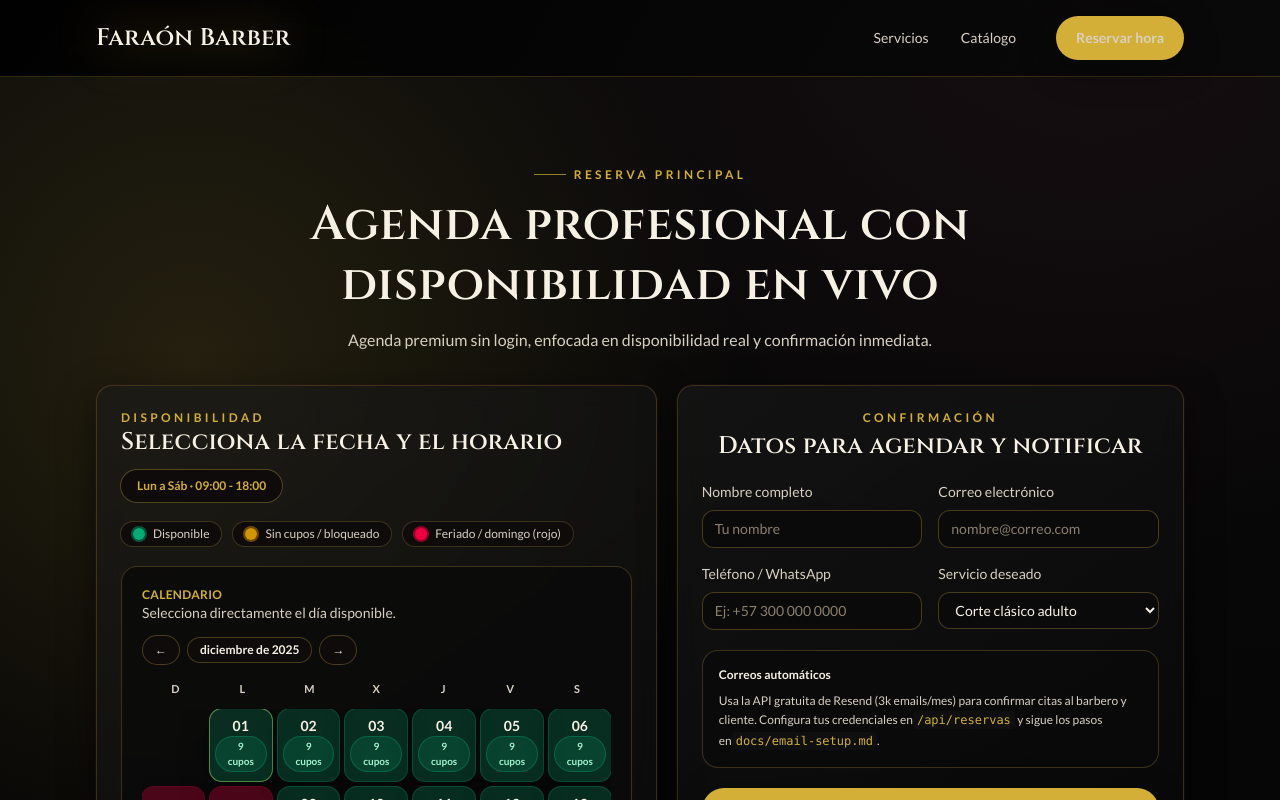
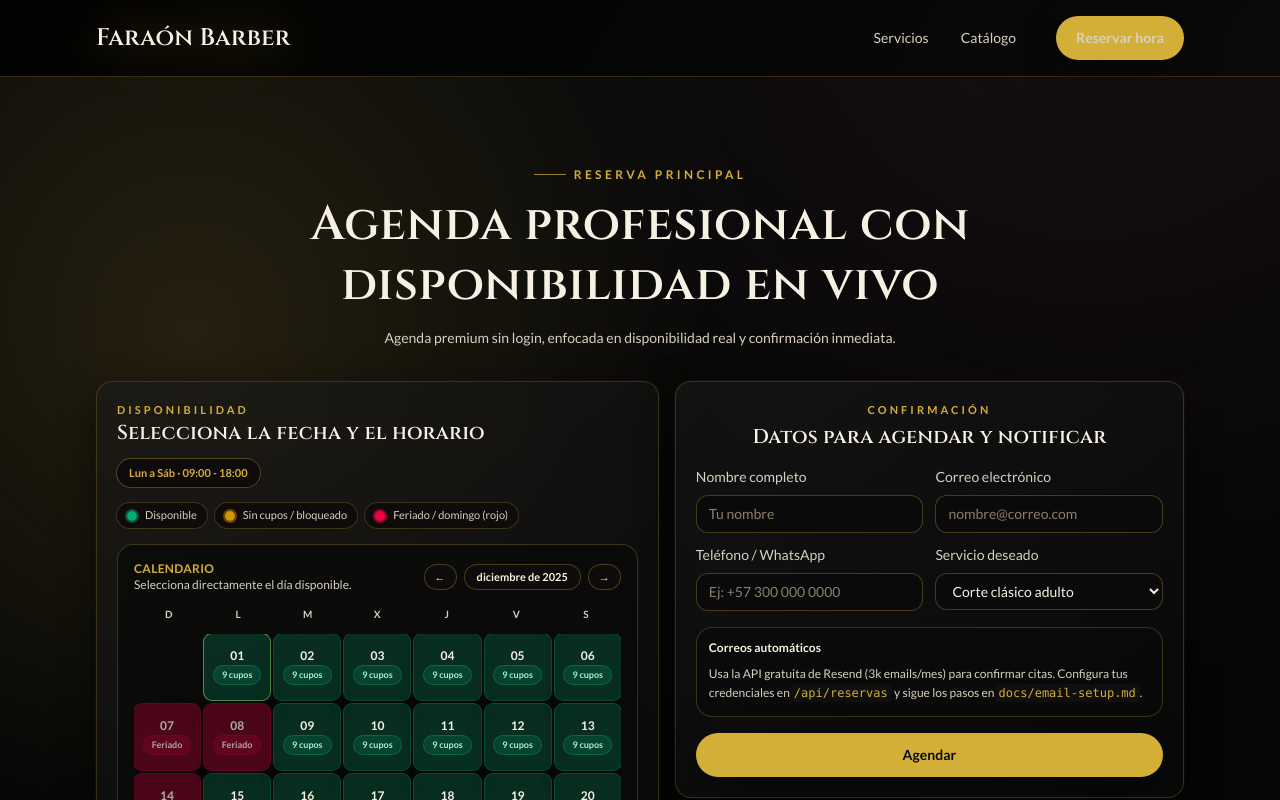
Before and after one commit to Mauriizio/faraon, a Next.js app: page /reservar in a window 1280 px wide. Shown: the top 800 px of the page. Built offline with nearby package versions, Linux system fonts and the light colour scheme.

Commit message:
Tighten reservas layout for full calendar view

```diff
--- a/app/reservar/page.tsx
+++ b/app/reservar/page.tsx
@@ -229,44 +229,44 @@ export default function ReservarPage() {
       eyebrow="Reserva principal"
       title="Agenda profesional con disponibilidad en vivo"
       description="Agenda premium sin login, enfocada en disponibilidad real y confirmación inmediata."
-      className="pt-10 pb-12 sm:pt-12 sm:pb-14 lg:pb-16"
+      className="pt-6 pb-10 sm:pt-8 sm:pb-12 lg:pb-12"
       headerClassName="items-center text-center lg:w-full"
       headerWidthClassName="w-full"
-      titleClassName="mx-auto max-w-5xl text-balance text-3xl sm:text-4xl lg:text-4xl lg:leading-tight"
-      descriptionClassName="mx-auto max-w-3xl text-sm sm:text-base"
+      titleClassName="mx-auto max-w-5xl text-pretty text-2xl sm:text-3xl lg:text-4xl lg:leading-tight"
+      descriptionClassName="mx-auto max-w-3xl text-xs sm:text-sm"
     >
-      <div className="mx-auto grid w-full max-w-6xl items-start gap-4 sm:gap-5 lg:grid-cols-[1.05fr_0.95fr]">
-        <div className="glass-panel panel-hover flex min-w-0 flex-col gap-5 rounded-2xl p-4 sm:p-5 lg:p-6">
+      <div className="mx-auto grid w-full max-w-6xl items-start gap-3 sm:gap-4 lg:grid-cols-[1.05fr_0.95fr]">
+        <div className="glass-panel panel-hover flex min-w-0 flex-col gap-4 rounded-2xl p-3 sm:p-4 lg:p-5">
           <div className="flex flex-wrap items-center justify-between gap-3">
             <div>
-              <p className="small-caps text-xs text-[#d4af37]">Disponibilidad</p>
-              <h3 className="section-title text-xl font-semibold text-[#f7f1e3] sm:text-2xl">Selecciona la fecha y el horario</h3>
+              <p className="small-caps text-[11px] text-[#d4af37]">Disponibilidad</p>
+              <h3 className="section-title text-lg font-semibold text-[#f7f1e3] sm:text-xl">Selecciona la fecha y el horario</h3>
             </div>
-            <span className="rounded-full bg-[#0f0b0b] px-4 py-2 text-xs font-semibold text-[#d4af37] ring-1 ring-[#d4af37]/30">
+            <span className="rounded-full bg-[#0f0b0b] px-3 py-1.5 text-[11px] font-semibold text-[#d4af37] ring-1 ring-[#d4af37]/30">
               Lun a Sáb · 09:00 - 18:00
             </span>
           </div>
 
-          <div className="flex flex-wrap items-center gap-3 text-xs text-[#d8d0c0]">
-            <span className="inline-flex items-center gap-2 rounded-full bg-[#0f0b0b] px-3 py-1 ring-1 ring-[#d4af37]/20">
-              <span className="h-3 w-3 rounded-full bg-emerald-400/80 ring-2 ring-emerald-500/40" />
+          <div className="flex flex-wrap items-center gap-2 text-[11px] text-[#d8d0c0]">
+            <span className="inline-flex items-center gap-2 rounded-full bg-[#0f0b0b] px-2.5 py-1 ring-1 ring-[#d4af37]/20">
+              <span className="h-2.5 w-2.5 rounded-full bg-emerald-400/80 ring-2 ring-emerald-500/40" />
               Disponible
             </span>
-            <span className="inline-flex items-center gap-2 rounded-full bg-[#0f0b0b] px-3 py-1 ring-1 ring-[#d4af37]/20">
-              <span className="h-3 w-3 rounded-full bg-amber-400/80 ring-2 ring-amber-500/40" />
+            <span className="inline-flex items-center gap-2 rounded-full bg-[#0f0b0b] px-2.5 py-1 ring-1 ring-[#d4af37]/20">
+              <span className="h-2.5 w-2.5 rounded-full bg-amber-400/80 ring-2 ring-amber-500/40" />
               Sin cupos / bloqueado
             </span>
-            <span className="inline-flex items-center gap-2 rounded-full bg-[#0f0b0b] px-3 py-1 ring-1 ring-[#d4af37]/20">
-              <span className="h-3 w-3 rounded-full bg-rose-600 ring-2 ring-rose-700/70" />
+            <span className="inline-flex items-center gap-2 rounded-full bg-[#0f0b0b] px-2.5 py-1 ring-1 ring-[#d4af37]/20">
+              <span className="h-2.5 w-2.5 rounded-full bg-rose-600 ring-2 ring-rose-700/70" />
               Feriado / domingo (rojo)
             </span>
           </div>
 
-          <div className="rounded-2xl border border-[#d4af37]/25 bg-[#0b0b0b]/80 p-4 sm:p-5">
-            <div className="mb-3 flex flex-wrap items-center justify-between gap-3">
+          <div className="rounded-2xl border border-[#d4af37]/25 bg-[#0b0b0b]/80 p-3 sm:p-4">
+            <div className="mb-2.5 flex flex-wrap items-center justify-between gap-3">
               <div>
                 <p className="text-xs font-semibold uppercase tracking-wide text-[#d4af37]">Calendario</p>
-                <p className="text-sm text-[#d8d0c0]">Selecciona directamente el día disponible.</p>
+                <p className="text-xs text-[#d8d0c0]">Selecciona directamente el día disponible.</p>
               </div>
               <div className="flex items-center gap-2">
                 <button
@@ -278,12 +278,12 @@ export default function ReservarPage() {
                     setSelectedSlot(null);
                     setSelectedDateKey(undefined);
                   }}
-                  className="rounded-full border border-[#d4af37]/30 bg-[#0f0b0b] px-3 py-1.5 text-xs font-semibold text-[#f7f1e3] transition hover:border-[#d4af37]/60"
+                  className="rounded-full border border-[#d4af37]/30 bg-[#0f0b0b] px-2.5 py-1 text-[11px] font-semibold text-[#f7f1e3] transition hover:border-[#d4af37]/60"
                   aria-label="Mes anterior"
                 >
                   ←
                 </button>
-                <span className="rounded-full bg-[#0f0b0b] px-3 py-1 text-xs font-semibold text-[#f7f1e3] ring-1 ring-[#d4af37]/30">
+                <span className="rounded-full bg-[#0f0b0b] px-3 py-1 text-[11px] font-semibold text-[#f7f1e3] ring-1 ring-[#d4af37]/30">
                   {currentMonth.toLocaleDateString("es-ES", { month: "long", year: "numeric" })}
                 </span>
                 <button
@@ -295,7 +295,7 @@ export default function ReservarPage() {
                     setSelectedSlot(null);
                     setSelectedDateKey(undefined);
                   }}
-                  className="rounded-full border border-[#d4af37]/30 bg-[#0f0b0b] px-3 py-1.5 text-xs font-semibold text-[#f7f1e3] transition hover:border-[#d4af37]/60"
+                  className="rounded-full border border-[#d4af37]/30 bg-[#0f0b0b] px-2.5 py-1 text-[11px] font-semibold text-[#f7f1e3] transition hover:border-[#d4af37]/60"
                   aria-label="Mes siguiente"
                 >
                   →
@@ -303,7 +303,7 @@ export default function ReservarPage() {
               </div>
             </div>
 
-            <div className="mb-2 grid grid-cols-7 text-center text-[11px] font-semibold uppercase tracking-wide text-[#d8d0c0]">
+            <div className="mb-2 grid grid-cols-7 text-center text-[10px] font-semibold uppercase tracking-wide text-[#d8d0c0]">
               {weekDayLabels.map((label) => (
                 <span key={label} className="py-1">
                   {label}
@@ -311,12 +311,12 @@ export default function ReservarPage() {
               ))}
             </div>
 
-            <div className="grid grid-cols-7 gap-1 overflow-hidden sm:gap-1.5">
+            <div className="grid grid-cols-7 gap-1 overflow-hidden sm:gap-1">
               {weeks.map((week, idx) => (
                 <div key={idx} className="contents">
                   {week.map((day, dayIdx) => {
                     if (!day) {
-                      return <div key={`empty-${idx}-${dayIdx}`} className="aspect-[6/7] rounded-xl" aria-hidden />;
+                      return <div key={`empty-${idx}-${dayIdx}`} className="aspect-square rounded-lg" aria-hidden />;
                     }
 
                     const isActive = day.key === selectedDateKey;
@@ -331,19 +331,19 @@ export default function ReservarPage() {
                           setSelectedSlot(null);
                         }}
                         disabled={disabled}
-                        className={`group flex aspect-[6/7] min-h-[46px] w-full flex-col items-center justify-center gap-1 rounded-xl px-1.5 py-1.5 text-center text-[10px] font-semibold transition focus-visible:outline focus-visible:outline-2 focus-visible:outline-offset-2 focus-visible:outline-[#d4af37] ${
+                        className={`group flex aspect-square min-h-[38px] w-full flex-col items-center justify-center gap-1 rounded-lg px-1 py-1 text-center text-[10px] font-semibold transition focus-visible:outline focus-visible:outline-2 focus-visible:outline-offset-2 focus-visible:outline-[#d4af37] ${
                           statusColor(day.status)
                         } ${
                           isActive
-                            ? "shadow-[0_0_0_1px_rgba(212,175,55,0.6),0_10px_30px_rgba(0,0,0,0.35)]"
-                            : "shadow-[0_8px_22px_rgba(0,0,0,0.25)]"
-                        } ${disabled ? "opacity-70" : "hover:scale-[1.015]"}`}
+                            ? "shadow-[0_0_0_1px_rgba(212,175,55,0.6),0_8px_22px_rgba(0,0,0,0.28)]"
+                            : "shadow-[0_6px_18px_rgba(0,0,0,0.22)]"
+                        } ${disabled ? "opacity-70" : "hover:scale-[1.01]"}`}
                         aria-label={`Día ${day.label} ${day.status === "disponible" ? "disponible" : "no disponible"}`}
                       >
-                        <span className="text-sm leading-none text-[#f7f1e3]">
+                        <span className="text-xs leading-none text-[#f7f1e3]">
                           {day.date.getDate().toString().padStart(2, "0")}
                         </span>
-                        <span className={`rounded-full px-2 py-0.5 text-[10px] font-semibold ${statusBadgeClasses(day.status)}`}>
+                        <span className={`rounded-full px-2 py-0.5 text-[9px] font-semibold ${statusBadgeClasses(day.status)}`}>
                           {day.status === "disponible"
                             ? `${day.availableSlots.length} cupos`
                             : day.status === "feriado"
@@ -367,7 +367,7 @@ export default function ReservarPage() {
                 </span>
               )}
             </div>
-            <div className="mt-4 grid grid-cols-2 gap-3 sm:grid-cols-3 lg:grid-cols-4">
+            <div className="mt-3 grid grid-cols-2 gap-2 sm:grid-cols-3 lg:grid-cols-4">
               {selectedDay?.availableSlots.length ? (
                 selectedDay.availableSlots.map((slot) => {
                   const isActive = slot === selectedSlot;
@@ -375,7 +375,7 @@ export default function ReservarPage() {
                     <button
                       key={slot}
                       onClick={() => setSelectedSlot(slot)}
-                      className={`rounded-xl px-3 py-3 text-sm font-semibold transition focus-visible:outline focus-visible:outline-2 focus-visible:outline-offset-2 focus-visible:outline-[#d4af37] ${
+                      className={`rounded-lg px-2.5 py-2.5 text-sm font-semibold transition focus-visible:outline focus-visible:outline-2 focus-visible:outline-offset-2 focus-visible:outline-[#d4af37] ${
                         isActive
                           ? "border border-[#d4af37] bg-[#0f0b0b] text-[#f7f1e3] shadow-[0_0_0_1px_rgba(212,175,55,0.35)]"
                           : "border border-[#d4af37]/20 bg-[#0a0a0a] text-[#f7f1e3] hover:border-[#d4af37]/60"
@@ -394,14 +394,14 @@ export default function ReservarPage() {
 
         <form
           onSubmit={handleSubmit}
-          className="glass-panel panel-hover flex min-w-0 w-full flex-col gap-5 rounded-2xl p-4 sm:p-5 lg:p-6"
+          className="glass-panel panel-hover w-full max-w-3xl min-w-0 mx-auto flex flex-col gap-4 rounded-2xl p-3 sm:p-4 lg:p-5"
         >
           <div className="text-center">
-            <p className="small-caps text-xs text-[#d4af37]">Confirmación</p>
-            <h3 className="section-title mt-1 text-2xl font-semibold text-[#f7f1e3]">Datos para agendar y notificar</h3>
+            <p className="small-caps text-[11px] text-[#d4af37]">Confirmación</p>
+            <h3 className="section-title mt-1 text-xl font-semibold text-[#f7f1e3]">Datos para agendar y notificar</h3>
           </div>
 
-          <div className="grid gap-4 sm:grid-cols-2">
+          <div className="grid gap-3 sm:grid-cols-2">
             <label className="flex flex-col gap-2 text-sm text-[#d8d0c0]">
               Nombre completo
               <input
@@ -450,10 +450,10 @@ export default function ReservarPage() {
             </label>
           </div>
 
-          <div className="rounded-2xl border border-[#d4af37]/25 bg-[#0b0b0b]/70 p-4 text-xs text-[#d8d0c0]">
+          <div className="rounded-2xl border border-[#d4af37]/25 bg-[#0b0b0b]/70 p-3 text-xs text-[#d8d0c0]">
             <p className="font-semibold text-[#f7f1e3]">Correos automáticos</p>
             <p className="mt-2 leading-relaxed">
-              Usa la API gratuita de Resend (3k emails/mes) para confirmar citas al barbero y cliente. Configura tus credenciales en
+              Usa la API gratuita de Resend (3k emails/mes) para confirmar citas. Configura tus credenciales en
               <code className="rounded bg-[#0f0f0f] px-1 py-0.5 text-[#d4af37]">/api/reservas</code> y sigue los pasos en
               <code className="rounded bg-[#0f0f0f] px-1 py-0.5 text-[#d4af37]">docs/email-setup.md</code>.
             </p>
```
